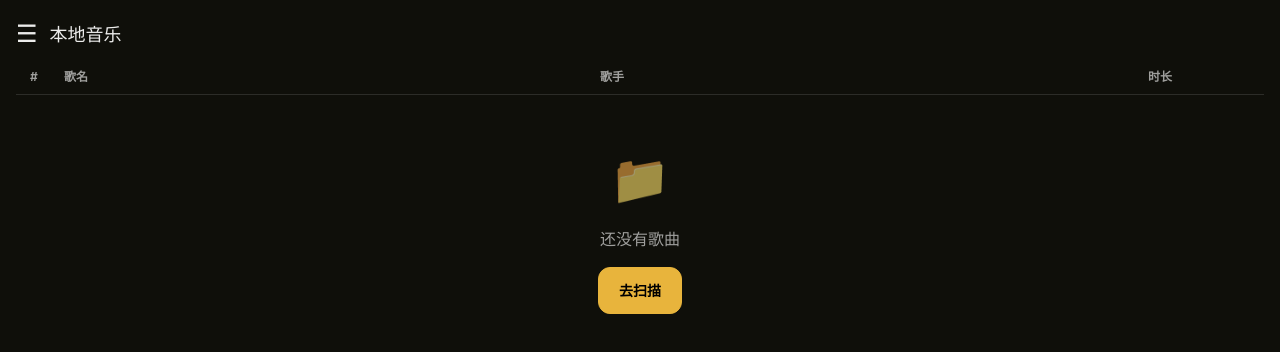
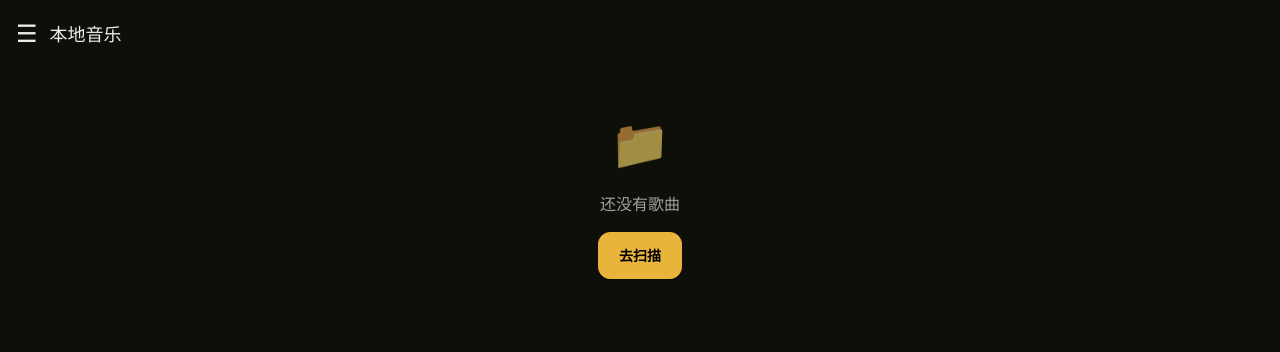
Before and after one commit to gamelifes/local-music-lal, a React (Vite) app: page / in a window 1280 px wide. Shown: the top 352 px of the page. Built offline with nearby package versions, Linux system fonts and the light colour scheme.

Commit message:
fix: merge song table thead/tbody into single table with colgroup for proper column alignment

```diff
--- a/src/components/SongTable.tsx
+++ b/src/components/SongTable.tsx
@@ -31,6 +31,9 @@ export function SongTable({
 }: SongTableProps) {
   const { currentSong } = usePlayerStore()
 
+  const hasSongs = songs.length > 0 && !emptyState
+  const showEmpty = songs.length === 0 && emptyState
+
   return (
     <div className="page active">
       <div className="page-content" style={{ paddingTop: 0 }}>
@@ -47,25 +50,32 @@ export function SongTable({
             <h2 style={{ fontSize: '18px', flex: 1 }}>{title}</h2>
             {rightAction}
           </div>
-          <table className="song-table" style={{ width: '100%' }}>
-            <thead>
-              <tr>
-                {showIndex && <th style={{ width: indexWidth, textAlign: 'center' }}>#</th>}
-                {columns.map((col, i) => (
-                  <th key={i} style={{ width: col.width, textAlign: col.textAlign }}>{col.label}</th>
-                ))}
-                {extraColumns && <th style={{ width: 80, textAlign: 'right' }}></th>}
-              </tr>
-            </thead>
-          </table>
         </div>
 
-        {songs.length === 0 && emptyState ? (
+        {showEmpty && (
           <div style={{ textAlign: 'center', padding: '48px 0', color: 'var(--text-secondary)' }}>
             {emptyState}
           </div>
-        ) : (
-          <table className="song-table" style={{ width: '100%' }}>
+        )}
+
+        {hasSongs && (
+          <table className="song-table" style={{ width: '100%', tableLayout: 'fixed' }}>
+            <colgroup>
+              {showIndex && <col style={{ width: indexWidth }} />}
+              {columns.map((col, i) => (
+                <col key={i} style={col.width ? { width: col.width } : undefined} />
+              ))}
+              {extraColumns && <col style={{ width: 48 }} />}
+            </colgroup>
+            <thead>
+              <tr>
+                {showIndex && <th style={{ textAlign: 'center' }}>#</th>}
+                {columns.map((col, i) => (
+                  <th key={i} style={{ textAlign: col.textAlign }}>{col.label}</th>
+                ))}
+                {extraColumns && <th style={{ textAlign: 'right' }}></th>}
+              </tr>
+            </thead>
             <tbody>
               {songs.map((song, index) => (
                 renderSong ? renderSong(song, index) : (
@@ -76,14 +86,14 @@ export function SongTable({
                     style={{ cursor: onPlaySong ? 'pointer' : undefined }}
                   >
                     {showIndex && (
-                      <td className="col-index" style={{ width: indexWidth, textAlign: 'center', color: 'var(--text-secondary)', fontSize: '13px' }}>
+                      <td className="col-index" style={{ textAlign: 'center', color: 'var(--text-secondary)', fontSize: '13px' }}>
                         {index + 1}
                       </td>
                     )}
                     <td className="col-song">{song.title}</td>
                     <td className="col-artist">{song.artist}</td>
                     <td className="col-duration">{formatDuration(song.duration)}</td>
-                    {extraColumns && <td>{extraColumns(song)}</td>}
+                    {extraColumns && <td style={{ textAlign: 'right' }}>{extraColumns(song)}</td>}
                   </tr>
                 )
               ))}
--- a/src/index.css
+++ b/src/index.css
@@ -132,16 +132,14 @@ body {
 }
 
 .song-table th {
-  text-align: left;
-  padding: 8px 12px;
+  padding: 8px 8px;
   font-size: 12px;
-  font-weight: 700;
+  font-weight: 500;
   color: var(--text-secondary);
-  border-bottom: 1px solid var(--divider);
+  text-transform: uppercase;
+  letter-spacing: 0.05em;
+  border-bottom: 1px solid var(--glass-border);
 }
-
-.song-table th:first-child { width: 64px; text-align: center; }
-.song-table th:last-child { width: 60px; text-align: right; }
 
 .song-table td {
   padding: 10px 12px;
@@ -163,7 +161,7 @@ body {
 
 /* .col-cover removed — cover column no longer used */
 .col-song { font-weight: 600; overflow: hidden; text-overflow: ellipsis; white-space: nowrap; }
-.col-artist { color: var(--text-secondary); overflow: hidden; text-overflow: ellipsis; white-space: nowrap; width: 100px; }
+.col-artist { color: var(--text-secondary); overflow: hidden; text-overflow: ellipsis; white-space: nowrap; }
 .col-duration { font-variant-numeric: tabular-nums; text-align: right; width: 60px; }
 
 .cover-thumb {
```
